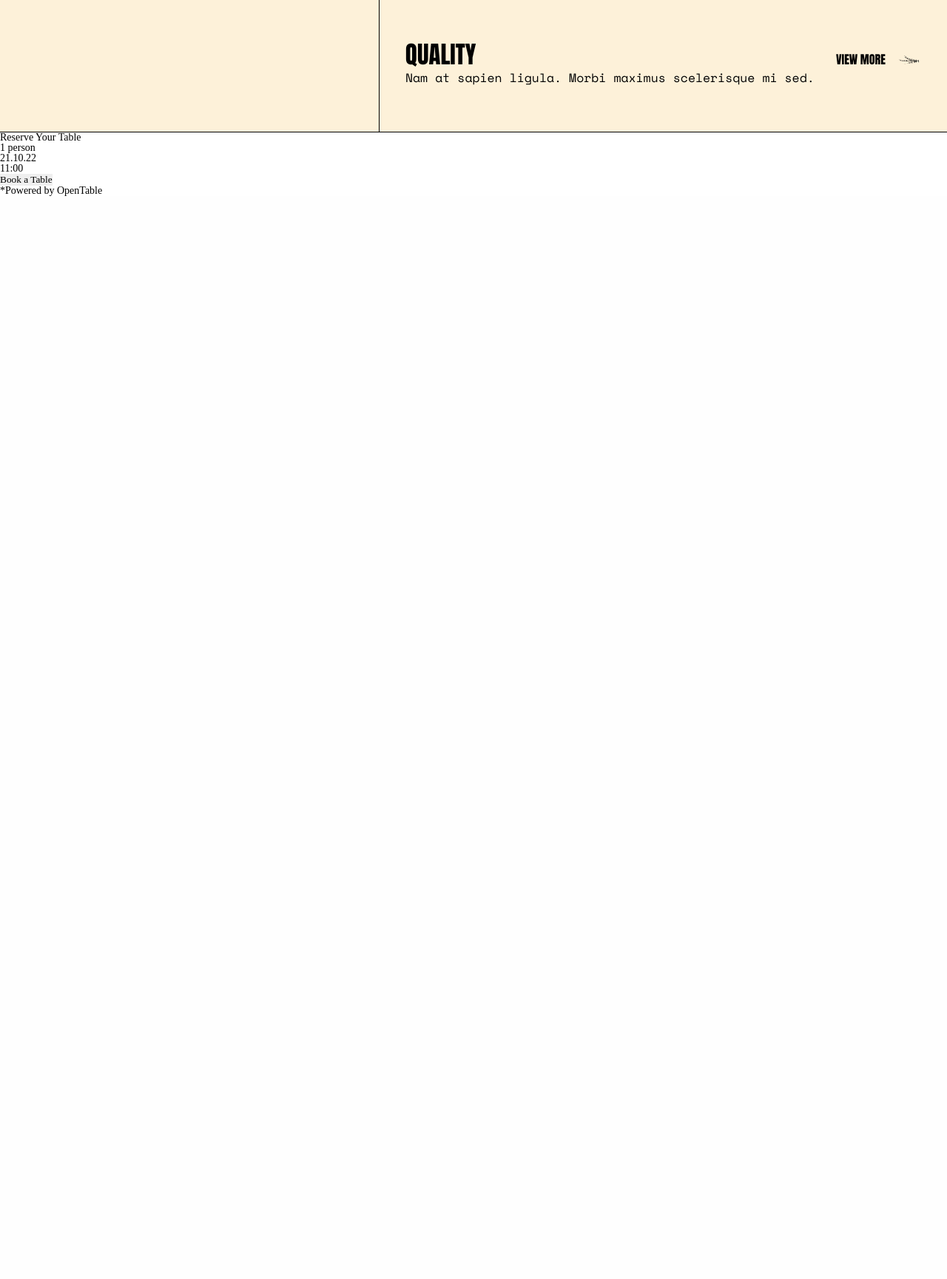
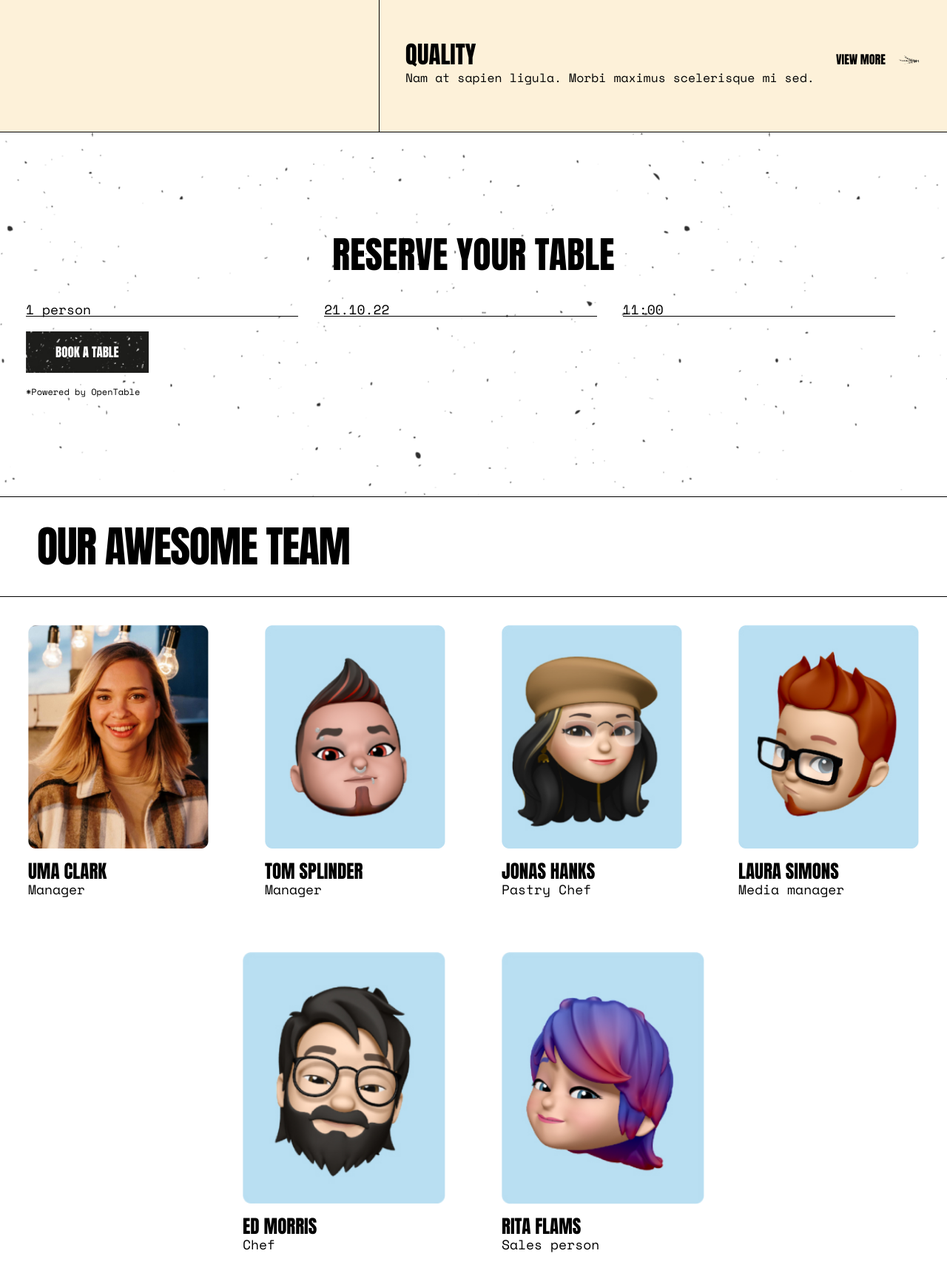
Before and after one commit to DenisOdUaWeb/coffestation, a PHP site: page / in a window 1280 px wide. Shown: the part 4225-5954 px from the top of the page at 74% size. Before the commit the page ends 4490 px from the top, so only its background shows below. Run offline with PHP 8.4, Linux system fonts and the light colour scheme.

Commit message:
reserve and our team sections done

```diff
--- a/css/main.css
+++ b/css/main.css
@@ -59,6 +59,15 @@
     text-transform: uppercase;
     margin-right: 15px;
     font-size: 16px;
+}
+
+.black-btn__btn{
+    background: center / cover no-repeat url('../img/contacts/c_btn_bg.jpg');
+    text-transform: uppercase;
+    font-family: 'Anton', sans-serif;
+    font-size: 17px;
+    color: #fff;
+    padding: 15px 40px;
 }
 
 /*HEADER*/
@@ -526,14 +535,7 @@
 .contact-us__btn{
     margin-top: 50px;
 }
-.contact-us__btn button{
-    background: center / cover no-repeat url('../img/contacts/c_btn_bg.jpg');
-    text-transform: uppercase;
-    font-family: 'Anton', sans-serif;
-    font-size: 17px;
-    color: #fff;
-    padding: 15px 40px;
-}
+
 
 @media (max-width: 1900px) {
     .contact-us__cities{
@@ -660,4 +662,98 @@
     border-bottom: 1px solid #000;
 }
 
+
+
 /*RESERVE SECTION ..........................................................................*/
+
+.reserve__container{
+    background: center repeat url('../img/white_bg.png');
+    padding: 0 35px;
+}
+.reserve__title{
+    text-align: center;
+    font-family: 'Anton', sans-serif;
+    font-size: 50px;
+    text-transform: uppercase;
+    margin-top: 140px;
+}
+.reserve__ul-wrapper{
+    display: flex;
+    justify-content: space-evenly;
+    max-width: 1300px;
+    margin: 20px auto 0 auto;
+    font-family: 'Space mono', monospace;
+    font-size: 18px;
+    flex-wrap: wrap;
+}
+.reserve__item{
+    flex: 1 1 25%;
+    border-bottom: 1px solid #000;
+    margin: 20px 35px 0 0;
+    display: flex;
+    align-items: center;
+    min-width: 180px;
+}
+.reserve__item_btn{
+    flex: 1 1 14%;
+    border: none;
+    min-width: 180px;
+}
+@media(max-width: 768px){
+    .reserve__item_btn{
+        flex: 1 1 100%;
+    }
+
+}
+.reserve__powered{
+    max-width: 1305px;
+    margin: 20px auto 135px auto;
+    font-family: 'Space mono', monospace;
+    font-size: 12px;
+}
+
+
+/*OUR TEAM SECTION ..........................................................................*/
+
+.our-team__title{
+    border-top: 1px solid #000;
+    padding: 35px 50px;
+    border-bottom: 1px solid #000;
+}
+.our-team__row{
+    display: flex;
+    flex-wrap: wrap;
+    justify-content: center;
+}
+.our-team-member{
+    flex: 1 1 16.65%;
+    padding: 38px;
+    /*#width: 320px;*/
+    min-width: 300px;
+    max-width: 350px;
+    /*border-right: 1px solid #000;*/
+}
+@media (min-width: 1833px) {
+    .our-team__row > div:not(:last-child){
+        border-right: 1px solid #000;
+    }
+}
+
+.our-team-member__photo img{
+    width: 100%;
+    object-fit: cover;
+}
+.our-team-member__name{
+    font-family: 'Anton', sans-serif;
+    font-size: 25px;
+    line-height: 1.2;
+    letter-spacing: 0.5;
+    text-transform: uppercase;
+    margin-top: 15px;
+}
+.our-team-member__job-title{
+    font-family: 'Space mono', monospace;
+    font-size: 18px;
+    line-height: calc(24 / 18) * 100%;
+    letter-spacing: 0%;
+}
--- a/index.html
+++ b/index.html
@@ -244,8 +244,8 @@
                                 <p> <span class="contact-us__time">Mon-Fri</span><span class="contact-us__dots">.........</span><span class="contact-us__time">6.45am-3.00pm</span><br>
                                     <span class="contact-us__time">Sat-Sun</span><span class="contact-us__dots">.........</span><span class="contact-us__time">8.30am-4.00pm</span></p>
                             </div>
-                            <div class="contact-us__btn">
-                                <button>Contact us</button>
+                            <div class="contact-us__btn black-btn">
+                                <button class="black-btn__btn">Contact us</button>
                             </div>
                         </div>
 
@@ -384,27 +384,104 @@
             </div>
         </section>
         <section class="reserve">
-            <div class="container">
+            <div class="reserve__container container">
                 <div class="reserve__wrapper">
                     <div class="reserve__title">
                         Reserve Your Table
                     </div>
-                    <div class="reserve__date-wrapper">
-                        <div class="person">
+                    <div class="reserve__ul-wrapper">
+                        <div class="reserve__item">
                             1 person
                         </div>
-                        <div class="date">
+                        <div class="reserve__item">
                             21.10.22
                         </div>
-                        <div class="time">
+                        <div class="reserve__item">
                             11:00
                         </div>
-                        <div class="button">
-                            <button>Book a Table</button>
+                        <div class="reserve__item reserve__item_btn black-btn">
+                            <button class="black-btn__btn">Book a Table</button>
                         </div>
                     </div>
-                    <div class="powered">
+                    <div class="reserve__powered">
                         *Powered by OpenTable
+                    </div>
+                </div>
+            </div>
+        </section>
+        <section class="our-team">
+            <div class="container">
+                <div class="our-team__wrapp">
+                    <div class="our-team__title _big-title">
+                        Our Awesome Team
+                    </div>
+                    <div class="our-team__row">
+                        <div class="out-team__item our-team-member">
+                            <div class="our-team-member__photo">
+                                <img src="img/our_team/1.jpg" alt="coffee team member photo">
+                            </div>
+                            <div class="our-team-member__name">
+                                Uma Clark
+                            </div>
+                            <div class="our-team-member__job-title">
+                                Manager
+                            </div>
+                        </div>
+                        <div class="out-team__item our-team-member">
+                            <div class="our-team-member__photo">
+                                <img src="img/our_team/2.jpg" alt="coffee team member photo">
+                            </div>
+                            <div class="our-team-member__name">
+                                Tom Splinder
+                            </div>
+                            <div class="our-team-member__job-title">
+                                Manager
+                            </div>
+                        </div>
+                        <div class="out-team__item our-team-member">
+                            <div class="our-team-member__photo">
+                                <img src="img/our_team/3.jpg" alt="coffee team member photo">
+                            </div>
+                            <div class="our-team-member__name">
+                                Jonas Hanks
+                            </div>
+                            <div class="our-team-member__job-title">
+                                Pastry Chef
+                            </div>
+                        </div>
+                        <div class="out-team__item our-team-member">
+                            <div class="our-team-member__photo">
+                                <img src="img/our_team/4.jpg" alt="coffee team member photo">
+                            </div>
+                            <div class="our-team-member__name">
+                                Laura Simons
+                            </div>
+                            <div class="our-team-member__job-title">
+                                Media manager
+                            </div>
+                        </div>
+                        <div class="out-team__item our-team-member">
+                            <div class="our-team-member__photo">
+                                <img src="img/our_team/5.jpg" alt="coffee team member photo">
+                            </div>
+                            <div class="our-team-member__name">
+                                Ed Morris
+                            </div>
+                            <div class="our-team-member__job-title">
+                                Chef
+                            </div>
+                        </div>
+                        <div class="out-team__item our-team-member">
+                            <div class="our-team-member__photo">
+                                <img src="img/our_team/6.jpg" alt="coffee team member photo">
+                            </div>
+                            <div class="our-team-member__name">
+                                Rita Flams
+                            </div>
+                            <div class="our-team-member__job-title">
+                                Sales person
+                            </div>
+                        </div>
                     </div>
                 </div>
             </div>
```
Also changed, not shown: img/our_team/1.jpg (added), img/our_team/2.jpg (added), img/our_team/3.jpg (added), img/our_team/4.jpg (added), img/our_team/5.jpg (added), img/our_team/6.jpg (added), img/white_bg.png (renamed from img/rev-png-4.png.png).
